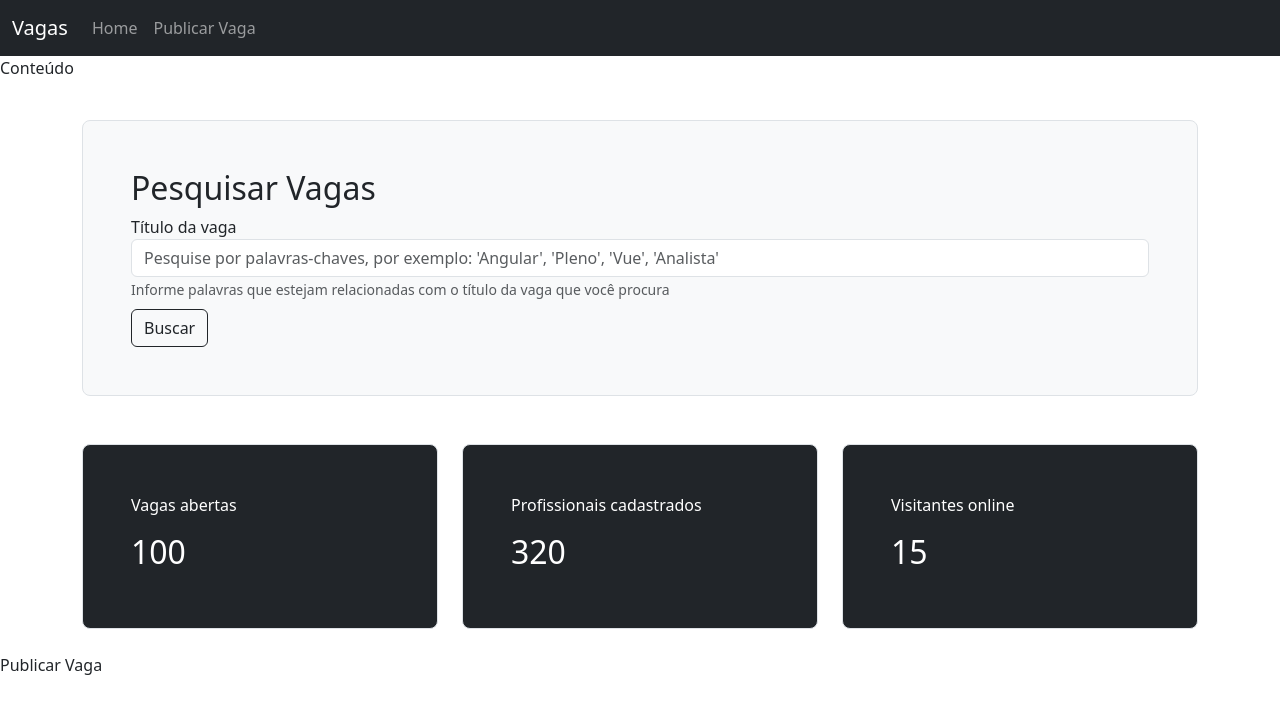
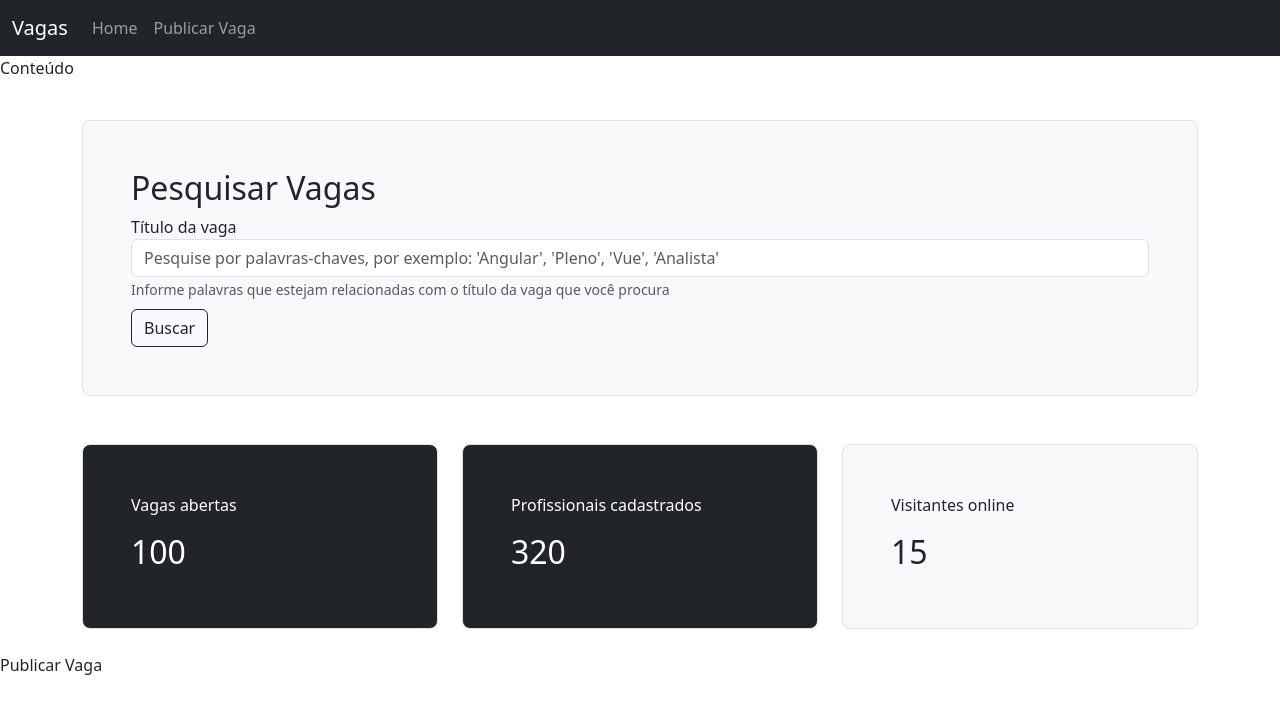
Before and after one commit to LucasAlNascimento/vagas, a Vue app: page / in a window 1280 px wide. Shown: the top 714 px of the page. Built offline with nearby package versions, Linux system fonts and the light colour scheme.

Commit message:
Criando estilização computada utilizando props

```diff
--- a/src/components/comuns/Indicador.vue
+++ b/src/components/comuns/Indicador.vue
@@ -1,5 +1,5 @@
 <template>
-    <div class="h-100 p-5 rounded-3 border bg-dark text-white">
+    <div :class="estilo">
         <p>{{titulo}}</p>
         <h2>{{indicador}}</h2>
     </div>
@@ -9,7 +9,12 @@
 <script>
 export default {
     name: 'Indicador',
-    props: ['titulo', 'indicador']
+    props: ['titulo', 'indicador', 'bg', 'color'],
+    computed: {
+        estilo(){
+            return `h-100 p-5 rounded-3 border ${this.bg} ${this.color}`
+        }
+    }
 }
 
 </script>
--- a/src/components/views/Home.vue
+++ b/src/components/views/Home.vue
@@ -8,15 +8,15 @@
 
         <div class="row mt-5">
             <div class="col-4">
-                <indicador titulo="Vagas abertas" indicador="100"></indicador>
+                <indicador titulo="Vagas abertas" indicador="100" bg="bg-dark" color="text-white"></indicador>
             </div>
 
             <div class="col-4">
-                <indicador titulo="Profissionais cadastrados" indicador="320"></indicador>
+                <indicador titulo="Profissionais cadastrados" indicador="320" bg="bg-dark" color="text-white"></indicador>
             </div>
 
             <div class="col-4">
-                <indicador titulo="Visitantes online" indicador="15"></indicador>
+                <indicador titulo="Visitantes online" indicador="15" bg="bg-light" color="text-dark"></indicador>
             </div>
         </div>
     </div>
```
